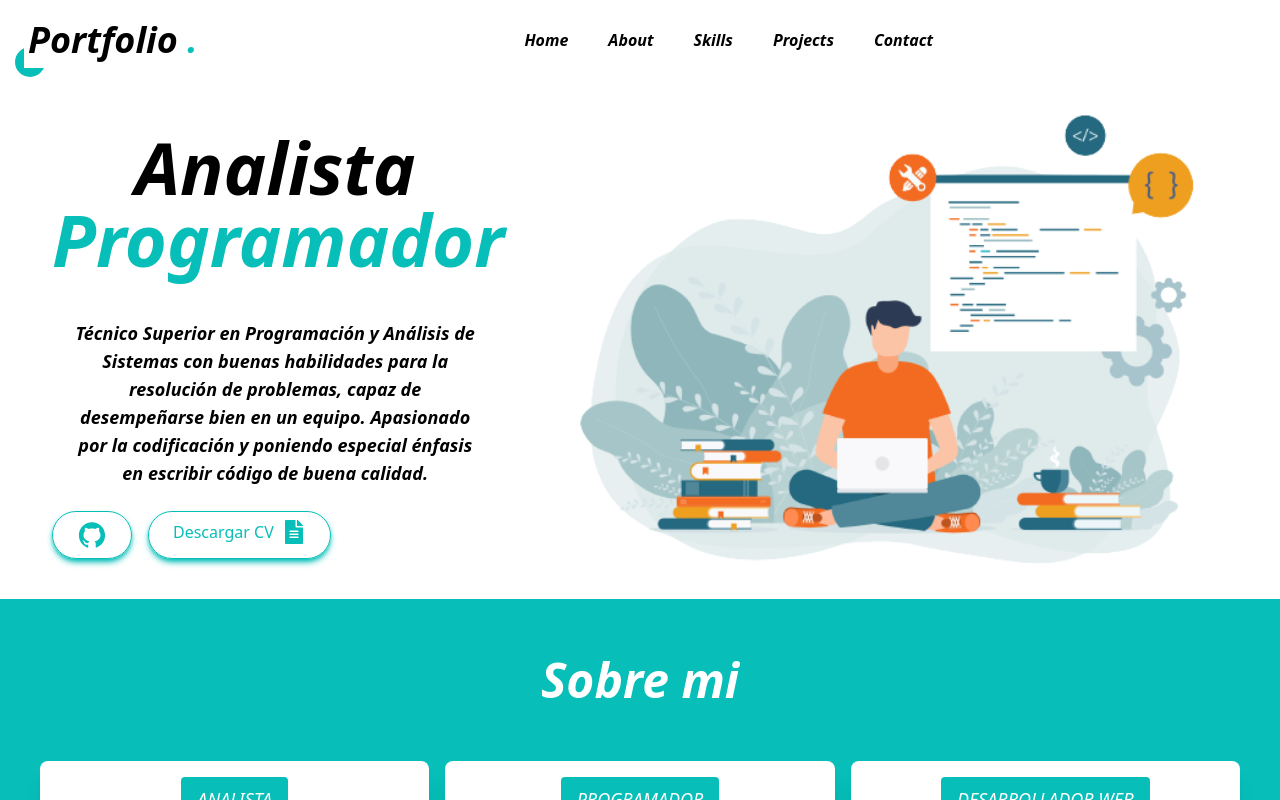
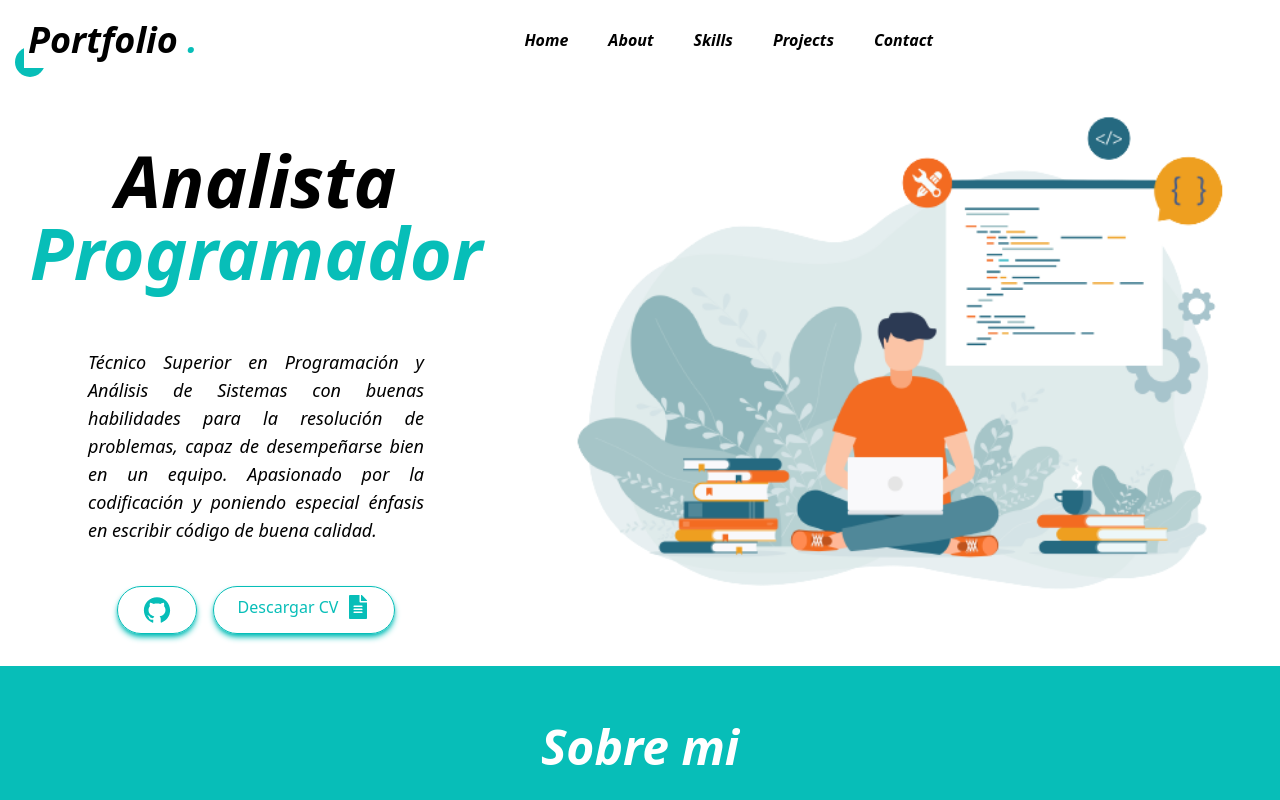
Before and after one commit to Guerre-Pablo-Agustin/React-vite-Portfolio, a React (Vite) app: page / in a window 1280 px wide. Shown: the top 800 px of the page. Built offline with nearby package versions, Linux system fonts and the light colour scheme.

Commit message:
add footer data

```diff
--- a/src/Components/Footer/footer.jsx
+++ b/src/Components/Footer/footer.jsx
@@ -1,6 +1,4 @@
-import React from 'react'
-import { BiLogoLinkedinSquare } from 'react-icons/bi'
-import { FaTelegramPlane } from "react-icons/fa";
+import { BiLogoLinkedinSquare } from "react-icons/bi";
 const Footer = () => {
   return (
     <div className="bg-gray-800 text-white py-4">
@@ -8,29 +6,64 @@ const Footer = () => {
         <div className="md:w-1/4">
           <h3 className="text-lg font-bold mb-2">Servicios</h3>
           <ul className="list-none p-0">
-            <li className="text-sm"><a href="#" className="text-white hover:text-blue-400">Diseño web</a></li>
-            <li className="text-sm"><a href="#" className="text-white hover:text-blue-400">Manejo de Bases de datos</a></li>
-            <li className="text-sm"><a href="#" className="text-white hover:text-blue-400">Hosting y dominios</a></li>
+            <li className="text-sm">
+              <a href="#" className="text-white hover:text-blue-400">
+                Diseño web
+              </a>
+            </li>
+            <li className="text-sm">
+              <a href="#" className="text-white hover:text-blue-400">
+                Manejo de Bases de datos
+              </a>
+            </li>
+            <li className="text-sm">
+              <a href="#" className="text-white hover:text-blue-400">
+                Hosting y dominios
+              </a>
+            </li>
           </ul>
         </div>
         <div className="md:w-1/4">
           <h3 className="text-lg font-bold mb-2">Contacto</h3>
           <p className="text-sm">
-            Si tienes alguna consulta o quieres solicitar un presupuesto, puedes contactarme a través de los siguientes medios:
+            Si tienes alguna consulta o quieres solicitar un presupuesto, puedes
+            contactarme a través de los siguientes medios:
           </p>
           <ul className="list-none p-0 flex flex-wrap gap-2">
-            <li className="text-sm"><a href="#" className="text-white hover:text-blue-400 flex items-center gap-1"><i className="fa fa-phone"></i> +54 376 444 5555</a></li>
-            <li className="text-sm"><a href="#" className="text-white hover:text-blue-400 flex items-center gap-1"><i className="fa fa-envelope"></i> info@tuempresa.com</a></li>
-            <li className="text-sm"><a href="#" className="text-white hover:text-blue-400 flex items-center gap-1"><i className="fa fa-facebook"></i><FaTelegramPlane /> Tu Empresa</a></li>
-            <li className="text-sm"><a href="#" className="text-white hover:text-blue-400 flex items-center gap-1"><i className="fa fa-twitter"></i><BiLogoLinkedinSquare /> @tuempresa</a></li>
+            <li className="text-sm">
+              <a
+                href="#"
+                className="text-white hover:text-blue-400 flex items-center gap-1"
+              >
+                <i className="fa fa-phone"></i> 3765365116
+              </a>
+            </li>
+            <li className="text-sm">
+              <a
+                href="#"
+                className="text-white hover:text-blue-400 flex items-center gap-1"
+              >
+                <i className="fa fa-envelope"></i>{" "}
+                guerre.pablo.agustin@gmail.com
+              </a>
+            </li>
+            <li className="text-sm">
+              <a
+                href="https://www.linkedin.com/in/pablo-agustin-guerreño/"
+                className="text-white hover:text-blue-400 flex items-center gap-1"
+              >
+                <i className="fa fa-twitter"></i>
+                <BiLogoLinkedinSquare /> Linkedin
+              </a>
+            </li>
           </ul>
         </div>
       </div>
       <div className="container mx-auto text-center mt-2">
-        <p className="text-xs">© 2023 Guerreño Pablo Agustin. Todos los derechos reservados.</p>
+        <p className="text-xs">© 2024 Guerreño Pablo Agustin.</p>
       </div>
     </div>
-  )
-}
+  );
+};
 
-export default Footer
+export default Footer;
--- a/src/Components/Hero/Hero.jsx
+++ b/src/Components/Hero/Hero.jsx
@@ -8,21 +8,27 @@ const Hero = () => {
   return (
     <section
       id="Home"
-      className="w-[95%] flex justify-center text-center items-center md:flex-row sm:flex-col m-auto mb-10 g-4"
+      className="w-full flex justify-center text-center items-center md:flex-row max-[800px]:flex-col m-auto mb-20 g-2  "
     >
       {/* Informacion */}
-      <div className="flex flex-col justify-center max-w-[600px] w-[40%]">
-        <div className="flex flex-col gap-6 sm:m-5">
-          <h1 className="text-5xl md:text-7xl font-bold italic text-center ">
-            Analista <span className="text-primary">Programador</span>
+      <div className="flex flex-col justify-center  w-[40%]">
+        <div className="flex flex-col ">
+          <div className="flex flex-col m-4 items-center justify-center p-6 h-auto">
+            <h1 className=" text-wrap text-5xl md:text-7xl font-bold italic text-center py-5 flex items-center justify-center flex-col">
+              Analista{" "}
+              <span className=" text-primary text-center max-[800px]:m-10">
+                Programador
+              </span>
             </h1>
-          <p className=" mt-2  sm:m-5 text-lg  italic font-semibold">
+            <p className="text-wrap mt-2 text-lg italic flex text-justify h-[230px] w-[400px] p-8">
               Técnico Superior en Programación y Análisis de Sistemas con buenas
               habilidades para la resolución de problemas, capaz de desempeñarse
               bien en un equipo. Apasionado por la codificación y poniendo
               especial énfasis en escribir código de buena calidad.
             </p>
-          <div className="mb-5 -mt-5 gap-4 flex ">
+          </div>
+
+          <div className="mb-5  gap-4 flex item-center justify-center max-[800px]:justify-between max-[800px]:flex-col">
             <a
               href="https://github.com/Guerre-Pablo-Agustin"
               target="_blank"
```
Lines whose indentation alone changed are shown as unchanged.
